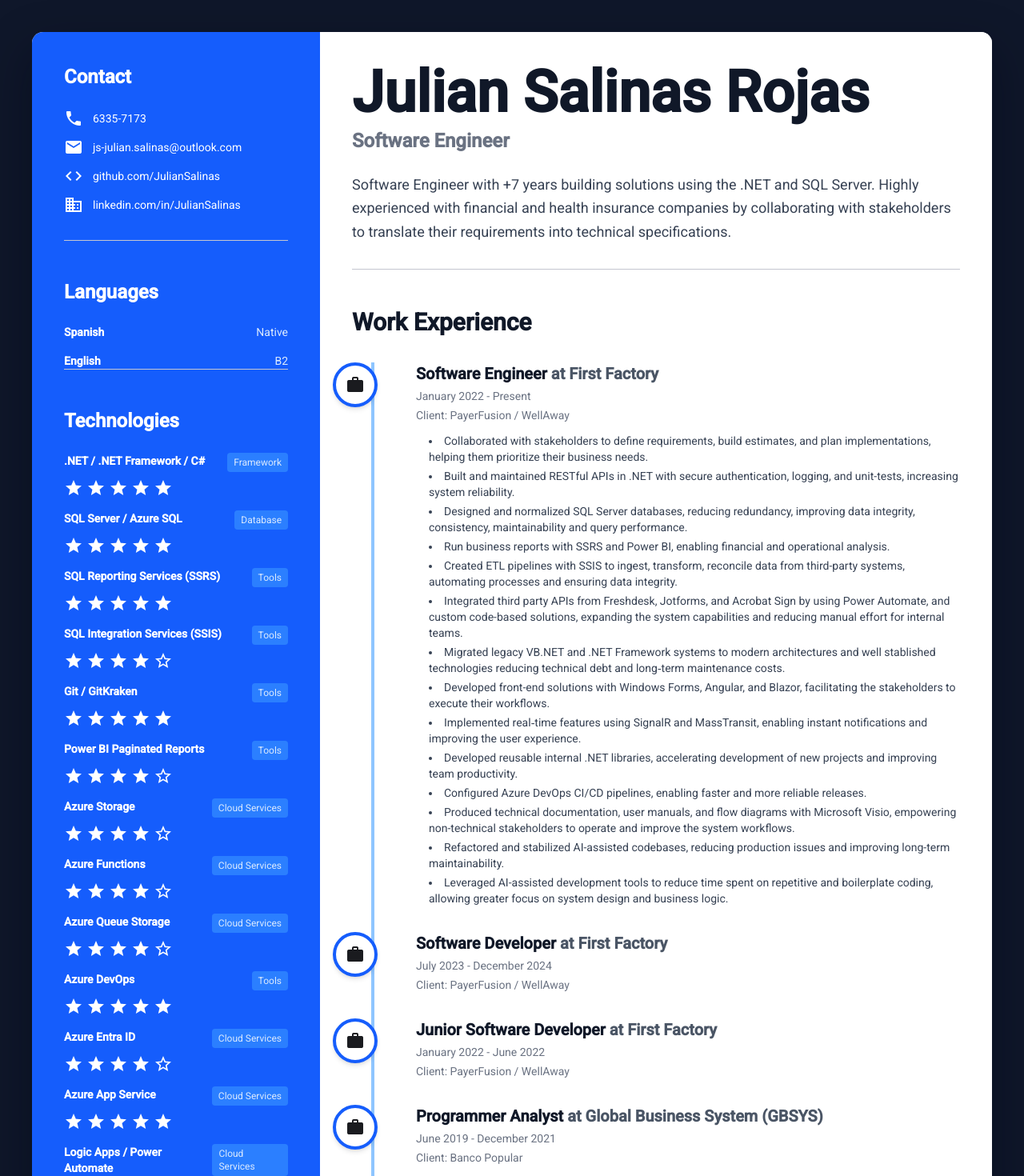
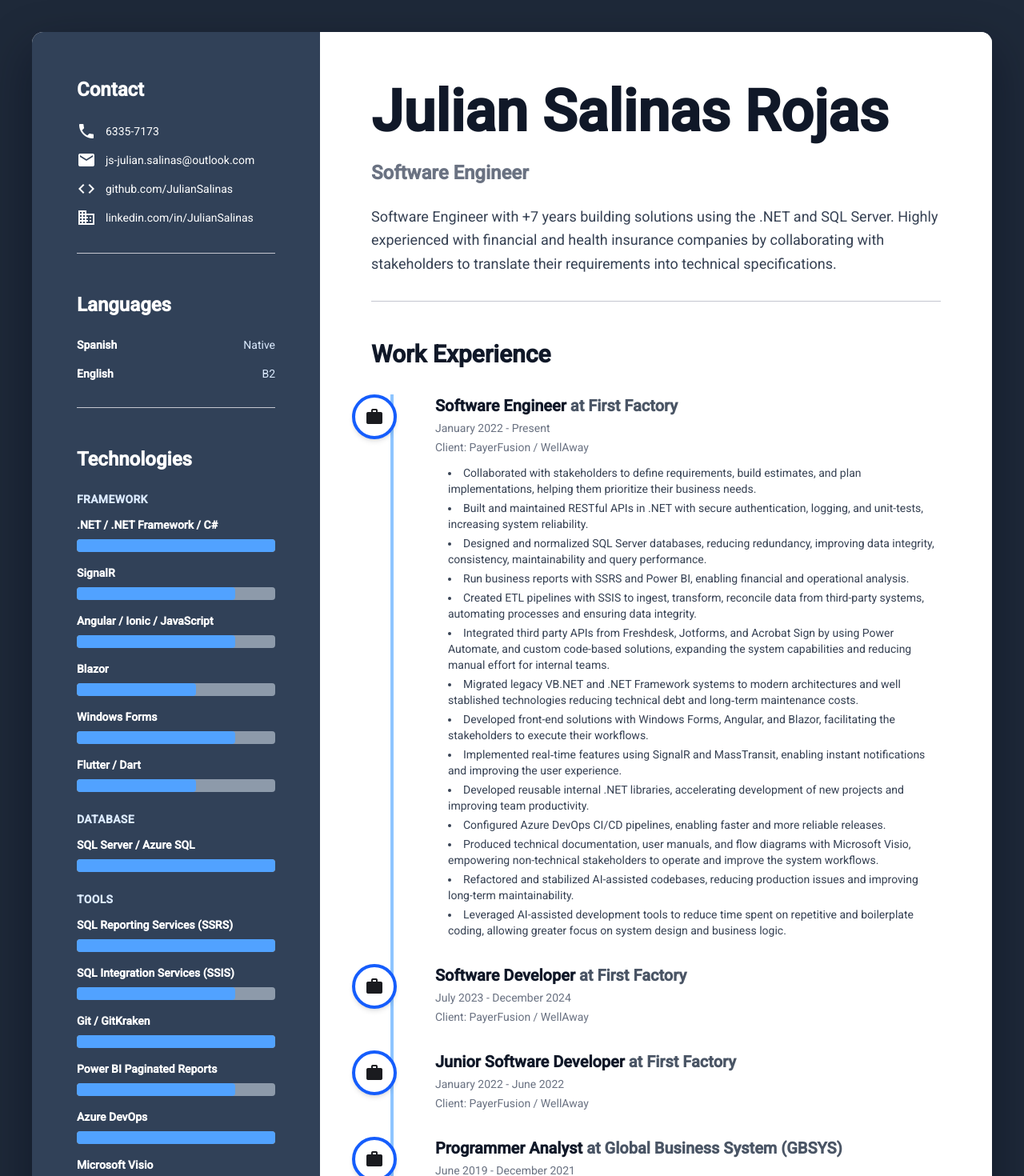
Before and after one commit to JulianSalinas/angular-julian-cv, an Angular app: page / in a window 1280 px wide. Shown: the top 1470 px of the page at 80% size. Built offline with nearby package versions, Linux system fonts and the light colour scheme.

Commit message:
Adding technologies

```diff
--- a/src/app/pages/cv/cv.component.css
+++ b/src/app/pages/cv/cv.component.css
@@ -1,6 +1,5 @@
 .cv-shell {
   min-height: 100vh;
-  background: #0f172a;
 }
 
 .cv-frame {
--- a/src/app/pages/cv/cv.component.html
+++ b/src/app/pages/cv/cv.component.html
@@ -1,4 +1,4 @@
-<div class="cv-shell">
+<div class="cv-shell bg-white lg:bg-gray-800">
   @if (isLoading()) {
     <div class="flex min-h-screen items-center justify-center py-12">
       <p class="text-lg text-gray-600">Loading curriculum data...</p>
@@ -11,7 +11,7 @@
     <div class="cv-frame">
       <article class="cv-page">
         <div class="flex flex-col-reverse lg:flex-row">
-          <aside class="w-full bg-blue-600 p-8 text-white lg:w-[30%] lg:p-10">
+          <aside class="w-full bg-slate-700 p-8 text-white lg:w-[30%] lg:p-14">
             <div class="mb-12">
               <h2 class="mb-6 text-2xl font-bold">Contact</h2>
               <div class="mb-8 space-y-3">
@@ -37,7 +37,7 @@
 
             <div class="mb-12">
               <h2 class="mb-6 text-2xl font-bold">Languages</h2>
-              <div class="space-y-4">
+              <div class="mb-8 space-y-4">
                 @for (language of languages(); track language.name) {
                   <div class="flex items-center justify-between">
                     <span class="font-semibold">{{ language.name }}</span>
@@ -51,38 +51,32 @@
             <div class="mb-12">
               <h2 class="mb-6 text-2xl font-bold">Technologies</h2>
               <div class="space-y-4">
-                @for (tech of technologies(); track tech.name) {
+                @for (group of technologyGroups(); track group.category) {
+                  <div class="mb-6">
+                    <h3 class="mb-3 text-sm font-bold uppercase tracking-wide text-blue-100">{{ group.category }}</h3>
+                    @for (tech of group.technologies; track tech.name) {
                       <div class="mb-4">
                         <div class="mb-2 flex items-start justify-between">
                           <span class="text-sm font-semibold">{{ tech.name }}</span>
-                      <span class="rounded bg-blue-500 px-2 py-1 text-xs text-blue-100">{{ tech.category }}</span>
                         </div>
-                    <div class="flex gap-1">
-                      @for (star of [1, 2, 3, 4, 5]; track star) {
-                        <mat-icon [class.text-yellow-300]="star <= tech.proficiency" class="text-lg text-blue-400">
-                          {{ star <= tech.proficiency ? 'star' : 'star_border' }}
-                        </mat-icon>
-                      }
+                        <div class="h-4 w-full overflow-hidden rounded bg-slate-300/60">
+                          <div
+                            class="h-full rounded bg-blue-400"
+                            [style.width.%]="tech.proficiency * 20"
+                            aria-hidden="true"
+                          ></div>
                         </div>
                       </div>
                     }
                   </div>
-              <mat-divider class="mb-6 mt-6 bg-blue-400"></mat-divider>
-            </div>
-
-            <div>
-              <h2 class="mb-6 text-2xl font-bold">Skills</h2>
-              <div class="flex flex-wrap gap-2">
-                @for (skill of skills(); track skill) {
-                  <span class="rounded-full bg-blue-500 px-3 py-2 text-sm font-semibold text-white">{{ skill }}</span>
                 }
               </div>
             </div>
           </aside>
 
-          <main class="w-full bg-white p-8 lg:w-[70%] lg:p-10">
+          <main class="w-full bg-white p-8 lg:w-[70%] lg:p-16">
             <section class="mb-12">
-              <h1 class="mb-2 text-5xl font-bold text-gray-900 lg:text-7xl">{{ personalInfo()?.name }}</h1>
+              <h1 class="mb-6 text-5xl font-bold text-gray-900 lg:text-7xl">{{ personalInfo()?.name }}</h1>
               <p class="mb-6 text-2xl font-semibold text-gray-500">{{ personalInfo()?.role }}</p>
               <p class="mb-8 text-lg leading-relaxed text-gray-700">{{ personalInfo()?.profile }}</p>
               <mat-divider class="my-8"></mat-divider>
--- a/src/app/pages/cv/cv.component.ts
+++ b/src/app/pages/cv/cv.component.ts
@@ -37,6 +37,25 @@ export class CvComponent {
   readonly personalInfo = computed(() => this.curriculum()?.personalInfo);
   readonly languages = computed(() => this.curriculum()?.languages);
   readonly technologies = computed(() => this.curriculum()?.technologies);
+  readonly technologyGroups = computed(() => {
+    const grouped = new Map<string, NonNullable<CurriculumData['technologies']>>();
+
+    for (const technology of this.technologies() ?? []) {
+      const category = technology.category;
+      const categoryTechnologies = grouped.get(category);
+
+      if (categoryTechnologies) {
+        categoryTechnologies.push(technology);
+      } else {
+        grouped.set(category, [technology]);
+      }
+    }
+
+    return Array.from(grouped.entries()).map(([category, technologies]) => ({
+      category,
+      technologies,
+    }));
+  });
   readonly skills = computed(() => this.curriculum()?.skills);
   readonly workExperience = computed(() => this.curriculum()?.workExperience);
   readonly education = computed(() => this.curriculum()?.education);
```
Lines whose indentation alone changed are shown as unchanged.
